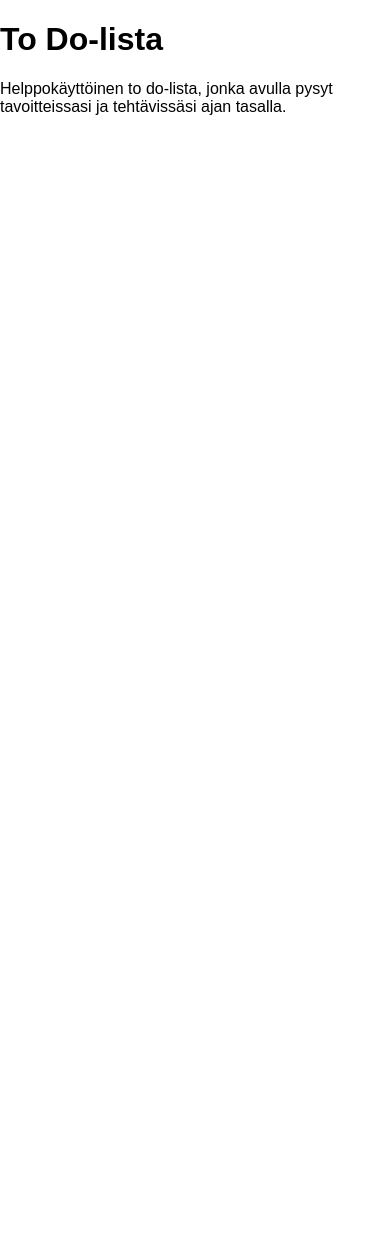
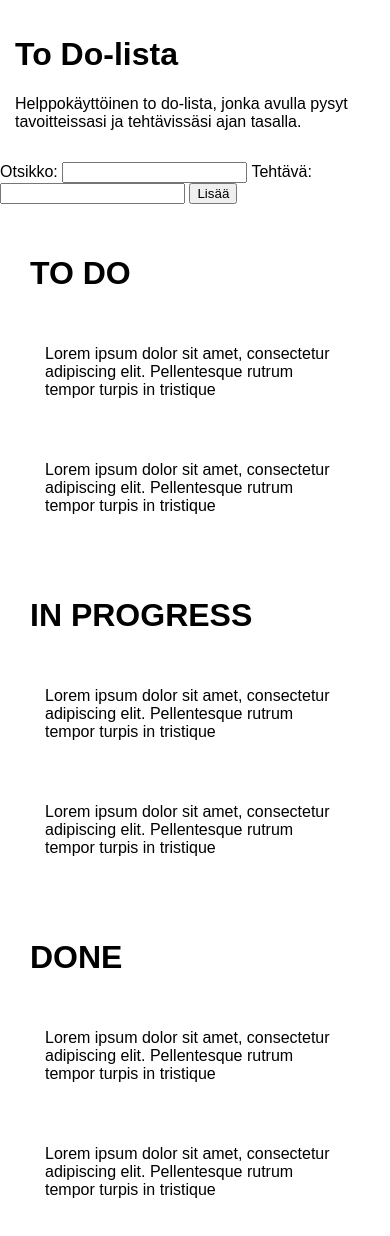
Before and after one commit to makijulius/TODO, a plain HTML site: page index.html in a window 390 px wide. Before the commit the page ends 844 px from the top, so only its background shows below. Drawn offline with Linux system fonts and the light colour scheme.

Commit message:
lisätty divit

```diff
--- a/index.html
+++ b/index.html
@@ -7,24 +7,52 @@
     <link rel="stylesheet" href="styles.css">
 </head>
 <body>
+
+<div class="header col-12">
     <h1>To Do-lista</h1>
     <p>Helppokäyttöinen to do-lista, jonka avulla pysyt tavoitteissasi ja tehtävissäsi ajan tasalla.</p>
+</div>
 
+<form>
+    <label for="otsikko">Otsikko:</label>
+    <input type="text" id="otsikko" name="otsikko">
 
+    <label for="teht">Tehtävä:</label>
+    <input type="text" id="teht" name="teht">
 
-<div><!-- to-do lista -->
-    <div><!-- TO DO -->
-        <div><!-- todo listan lappu esimerkki -->
+    <button type="submit">Lisää</button>
+</form>
 
+<div class="row col-12"><!-- to-do lista -->
+
+    <div class="col-4"><!-- TO DO -->
+        <h1>TO DO</h1>
+        <div class="col-6"><!-- todo listan lappu esimerkki -->
+            <p>Lorem ipsum dolor sit amet, consectetur adipiscing elit. Pellentesque rutrum tempor turpis in tristique</p>
+        </div>
+        <div class="col-6"><!-- todo listan lappu esimerkki -->
+            <p>Lorem ipsum dolor sit amet, consectetur adipiscing elit. Pellentesque rutrum tempor turpis in tristique</p>
         </div>
     </div>
 
-    <div><!-- IN PROGRESS -->
-
+    <div class="col-4"><!-- IN PROGRESS -->
+        <h1>IN PROGRESS</h1>
+        <div class="col-6"><!-- todo listan lappu esimerkki -->
+            <p>Lorem ipsum dolor sit amet, consectetur adipiscing elit. Pellentesque rutrum tempor turpis in tristique</p>
+        </div>
+        <div class="col-6"><!-- todo listan lappu esimerkki -->
+            <p>Lorem ipsum dolor sit amet, consectetur adipiscing elit. Pellentesque rutrum tempor turpis in tristique</p>
+        </div>
     </div>
 
-    <div><!-- DONE -->
-
+    <div class="col-4"><!-- DONE -->
+        <h1>DONE</h1>
+        <div class="col-6"><!-- todo listan lappu esimerkki -->
+            <p>Lorem ipsum dolor sit amet, consectetur adipiscing elit. Pellentesque rutrum tempor turpis in tristique</p>
+        </div>
+        <div class="col-6"><!-- todo listan lappu esimerkki -->
+            <p>Lorem ipsum dolor sit amet, consectetur adipiscing elit. Pellentesque rutrum tempor turpis in tristique</p>
+        </div>
     </div>
 
 </div>
--- a/styles.css
+++ b/styles.css
@@ -1,8 +1,45 @@
 * {
     box-sizing: border-box;
   }
+
+header {
+
+}
 
 body {
     margin: 0;
     font-family: Arial;
 }
+
+[class*="col-"] {
+    float: left;
+    padding: 15px;
+  }
+
+.col-1 {width: 8.33%;}
+.col-2 {width: 16.66%;}
+.col-3 {width: 25%;}
+.col-4 {width: 33.33%;}
+.col-5 {width: 41.66%;}
+.col-6 {width: 50%;}
+.col-7 {width: 58.33%;}
+.col-8 {width: 66.66%;}
+.col-9 {width: 75%;}
+.col-10 {width: 83.33%;}
+.col-11 {width: 91.66%;}
+.col-12 {width: 100%;}
+
+@media screen and (max-width: 600px) {
+    .col-1 {width: 100%;}
+    .col-2 {width: 100%;}
+    .col-3 {width: 100%;}
+    .col-4 {width: 100%;}
+    .col-5 {width: 100%;}
+    .col-6 {width: 100%;}
+    .col-7 {width: 100%;}
+    .col-8 {width: 100%;}
+    .col-9 {width: 100%;}
+    .col-10 {width: 100%;}
+    .col-11 {width: 100%;}
+    .col-12 {width: 100%;}
+}
```
